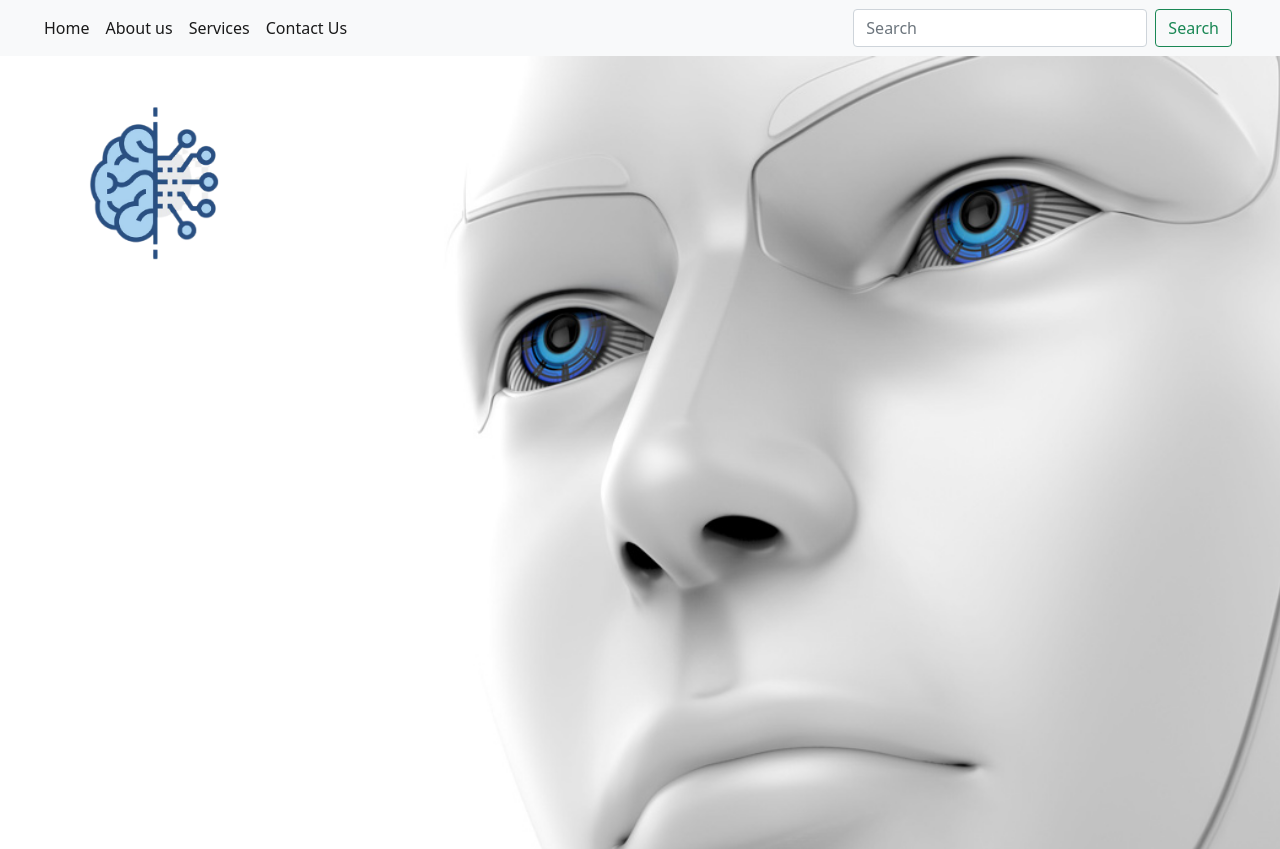
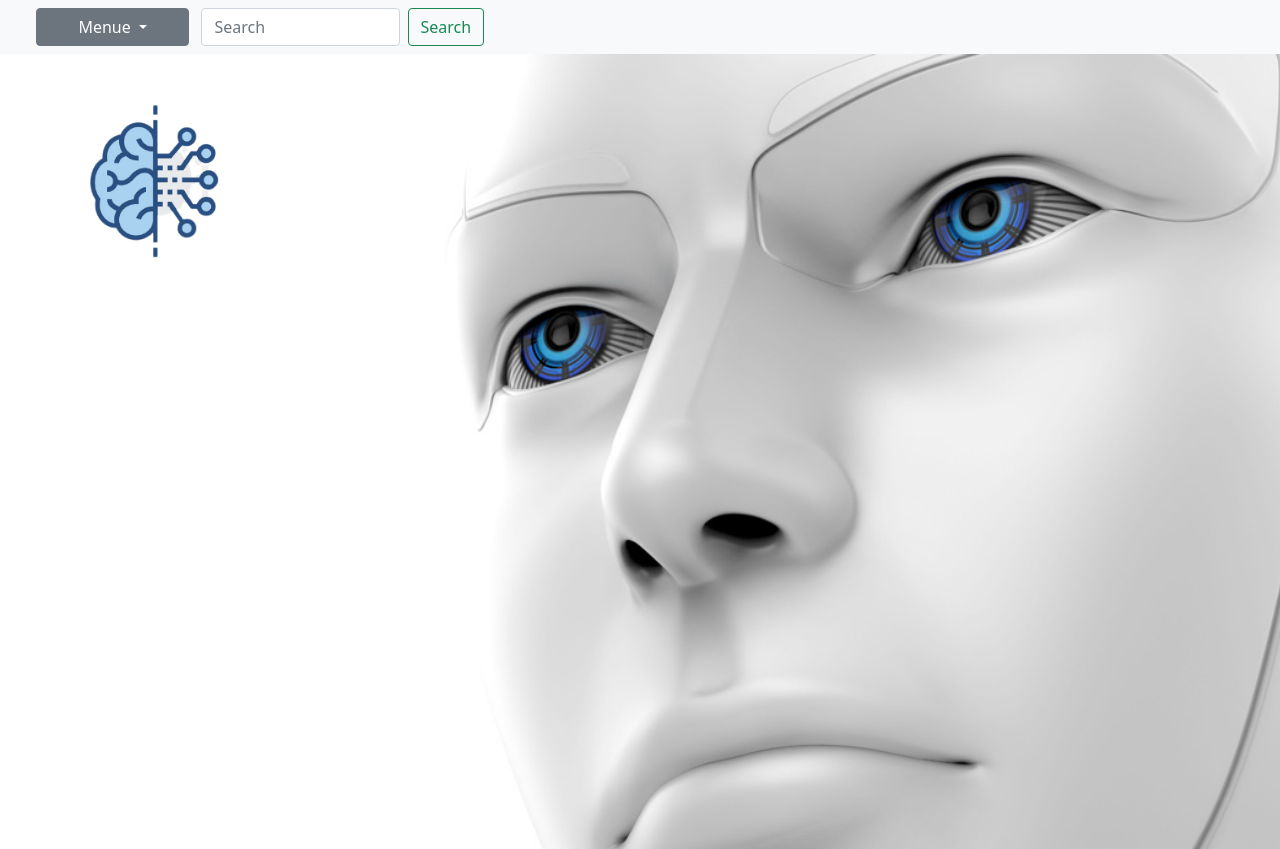
Before and after one commit to daveeedu/Start_up, a plain HTML site: page About-us.html in a window 1280 px wide. Shown: the top 849 px of the page. Drawn offline with Linux system fonts and the light colour scheme.

Commit message:
New changes

```diff
--- a/About-us.html
+++ b/About-us.html
@@ -9,17 +9,22 @@
     <link rel="stylesheet" href="./css/style.css">
 </head>
 <body>
-    <nav class="row px-5 navbar navbar-expand-lg navbar-light bg-light">
-        <ul class="navbar-nav col-lg-8 col-md-8">
-            <li class="nav-item"><a class="nav-link active" aria-current="page" href="index.html">Home</a></li>
-            <li class="nav-item"><a class="nav-link active" aria-current="page" href="About-us.html">About us</a></li>
-            <li class="nav-item"><a class="nav-link active" aria-current="page" href="services.html">Services</a></li>
-            <li class="nav-item"><a class="nav-link active" aria-current="page" href="contact-us.html">Contact Us</a></li>
-        </ul>
-        <form class="d-flex col-lg-4 col-md-4 ">
-            <input class="form-control me-2" type="search" placeholder="Search" aria-label="Search">
-            <button class="btn btn-outline-success" type="submit">Search</button>
-        </form>
+    <nav class=" px-5 navbar navbar-expand-lg navbar-light bg-light">
+        <div class="row ">
+            <button class="btn btn-secondary dropdown-toggle col-6 col-sm-4 col-lg-4 col-md-4" type="button" id="dropdownMenu2" data-bs-toggle="dropdown" aria-expanded="false">
+                Menue
+            </button>
+            <ul class="dropdown-menu ">
+                <li class="dropdown-item"><a class="nav-link active" aria-current="page" href="index.html">Home</a></li>
+                <li class="dropdown-item"><a class="nav-link active" aria-current="page" href="About-us.html">About us</a></li>
+                <li class="dropdown-item"><a class="nav-link active" aria-current="page" href="services.html">Services</a></li>
+                <li class="dropdown-item"><a class="nav-link active" aria-current="page" href="contact-us.html">Contact Us</a></li>
+            </ul>
+            <form class="d-flex col-12 col-sm-2 col-lg-8 col-md-8">
+                <input class="form-control me-2" type="search" placeholder="Search" aria-label="Search">
+                <button class="btn btn-outline-success" type="submit">Search</button>
+            </form>
+        </div>
     </nav>
     <section class="background-1 vh-100" >
         <div class=" w-50 pt-5 container row">
@@ -29,7 +34,7 @@
         </div>
      </section>
      <section class="container py-5">
-        <div>
+        <div class="px-2">
             <h1 class="display-3 text-secondary">About us</h1>
             <p class="fst-italic">Lorem ipsum, dolor sit amet consectetur adipisicing elit. Distinctio blanditiis fuga, atque non quo itaque ex porro soluta numquam similique ullam corrupti assumenda, perspiciatis, vel nam commodi autem incidunt. Aspernatur? Lorem ipsum dolor sit amet, consectetur adipisicing elit. Accusantium harum tempora, repellendus dolore dignissimos est perferendis possimus dicta ex maiores quisquam odio optio veniam voluptatibus saepe, sit quasi, neque Lorem ipsum dolor sit amet consectetur adipisicing elit. Ratione dolores facilis laborum omnis earum odio quod ex possimus quos aliquam numquam esse laboriosam, sunt natus corporis veniam. Dolores, dolorem consequuntur!</p>
             <p class="fst-italic">Lorem ipsum dolor sit amet consectetur, adipisicing elit. Eum odio ea repellendus tenetur fugit saepe eius possimus illum quia dolor odit omnis quas incidunt nulla, vel laborum a debitis minima. Lorem ipsum dolor sit amet consectetur adipisicing elit. Possimus expedita ipsa illo exercitationem eum odit, nihil dolor quas accusamus neque, impedit omnis iste mollitia? Sapiente rem cumque deleniti cupiditate ea! Lorem ipsum dolor sit amet consectetur adipisicing elit. Optio esse, accusantium debitis illum hic nihil, quidem recusandae quos aspernatur illo veritatis nobis in sunt repellendus magni possimus maxime odio fugiat!</p>
@@ -44,8 +49,8 @@
             We’re on a mission to help build long-lasting <br> relationship between man and machines through <br> thoughtful Robotic designs .
         </p>
         <div class=" gap-2 d-flex justify-content-center">
-            <button class="btn btn-secondary btn-lg  px-4">ORDER NOW</button>
-            <a href="contact-us.html" class="btn btn-light btn-outline-dark btn-lg px-4 " tabindex="-1" role="button" aria-disabled="true">CONTACT US</a>
+            <button class="btn btn-secondary px-4">ORDER NOW</button>
+            <a href="contact-us.html" class="btn btn-light btn-outline-dark px-4 " tabindex="-1" role="button" aria-disabled="true">CONTACT US</a>
         </div>
     </section>
 
--- a/css/style.css
+++ b/css/style.css
@@ -112,7 +112,9 @@
     .col{
         display: flex;
         flex-direction: column;
+        padding-top: 80px;
     }
+
     .col h3{
         font-size: 1.3rem;
     }
```
Also changed, not shown: contact-us.html (+18 -13 lines), index.html (+14 -9 lines), services.html (+19 -14 lines).
